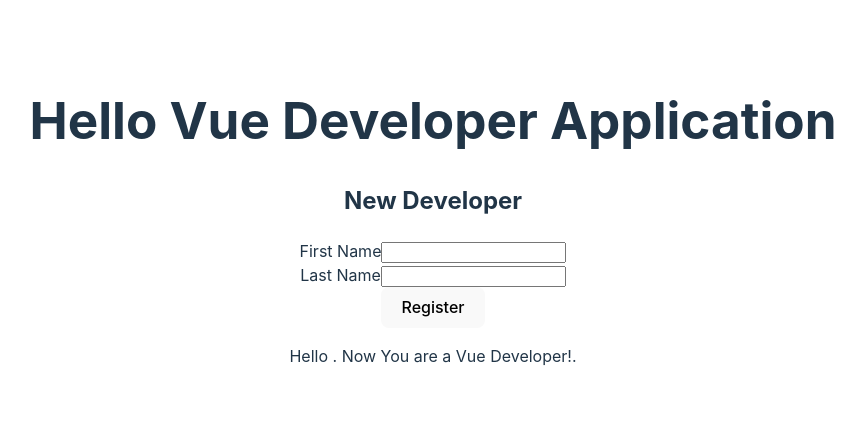
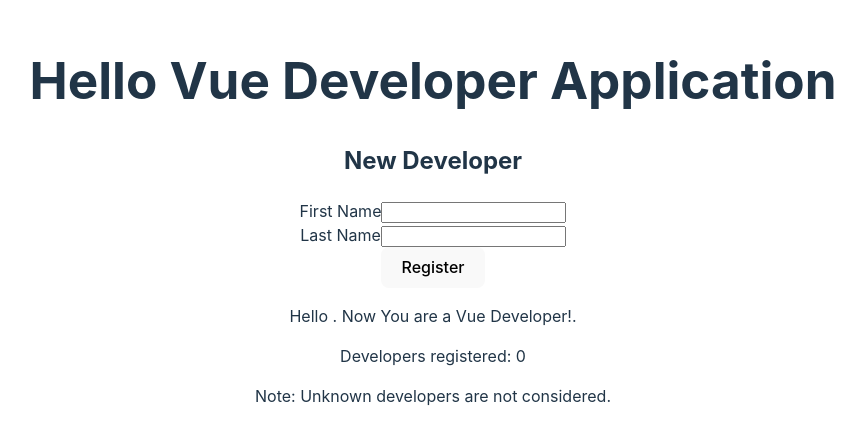
Before and after one commit to upc-pre-202302-si730-sw52/hello-vue-developer, a Vue app: page / in a window 1280 px wide. Shown: the part 179-622 px from the top of the page, without its empty margins (207-1072 px from the left). Built offline with nearby package versions, Linux system fonts and the light colour scheme.

Commit message:
feat(main): embedded show developer count component.

```diff
--- a/src/App.vue
+++ b/src/App.vue
@@ -1,13 +1,15 @@
 <script>
 import Welcome from "./welcoming/components/welcome.component.vue";
 import RegisterDeveloper from "./welcoming/components/register-developer.component.vue";
+import ShowDeveloperCount from "./welcoming/components/show-developer-count.component.vue";
 export default {
   name: "app",
-  components: {Welcome, RegisterDeveloper},
+  components: {ShowDeveloperCount, Welcome, RegisterDeveloper},
   data() {
     return {
       firstName: '',
-      lastName: ''
+      lastName: '',
+      developerCount: 0
     }
     },
   methods: {
@@ -15,6 +17,12 @@ export default {
       this.firstName = developer.firstName;
       this.lastName = developer.lastName;
       console.log("Developer registered: ", developer);
+      this.updateDeveloperCount(developer);
+    },
+
+    updateDeveloperCount(developer) {
+      if (developer.fullName !== "Unknown")
+        this.developerCount++;
     }
   }
 
@@ -26,4 +34,5 @@ export default {
   <h1>Hello Vue Developer Application</h1>
   <register-developer v-on:developer-registered="onDeveloperRegistered" />
   <welcome :first-name="firstName" :last-name="lastName" />
+  <show-developer-count :developer-count="developerCount" />
 </template>
--- a/src/welcoming/components/show-developer-count.component.vue
+++ b/src/welcoming/components/show-developer-count.component.vue
@@ -1,15 +1,10 @@
 <script>
 export default {
   name: "show-developer-count",
-  data() {
-    return {
-      developerCount: 0
-    };
-  },
-  methods: {
-    onDeveloperRegistered(developer) {
-      if (developer.fullName !== "Unknown")
-        this.developerCount++;
+  props: {
+    developerCount: {
+      type: Number,
+      required: true
     }
   }
 }
```
